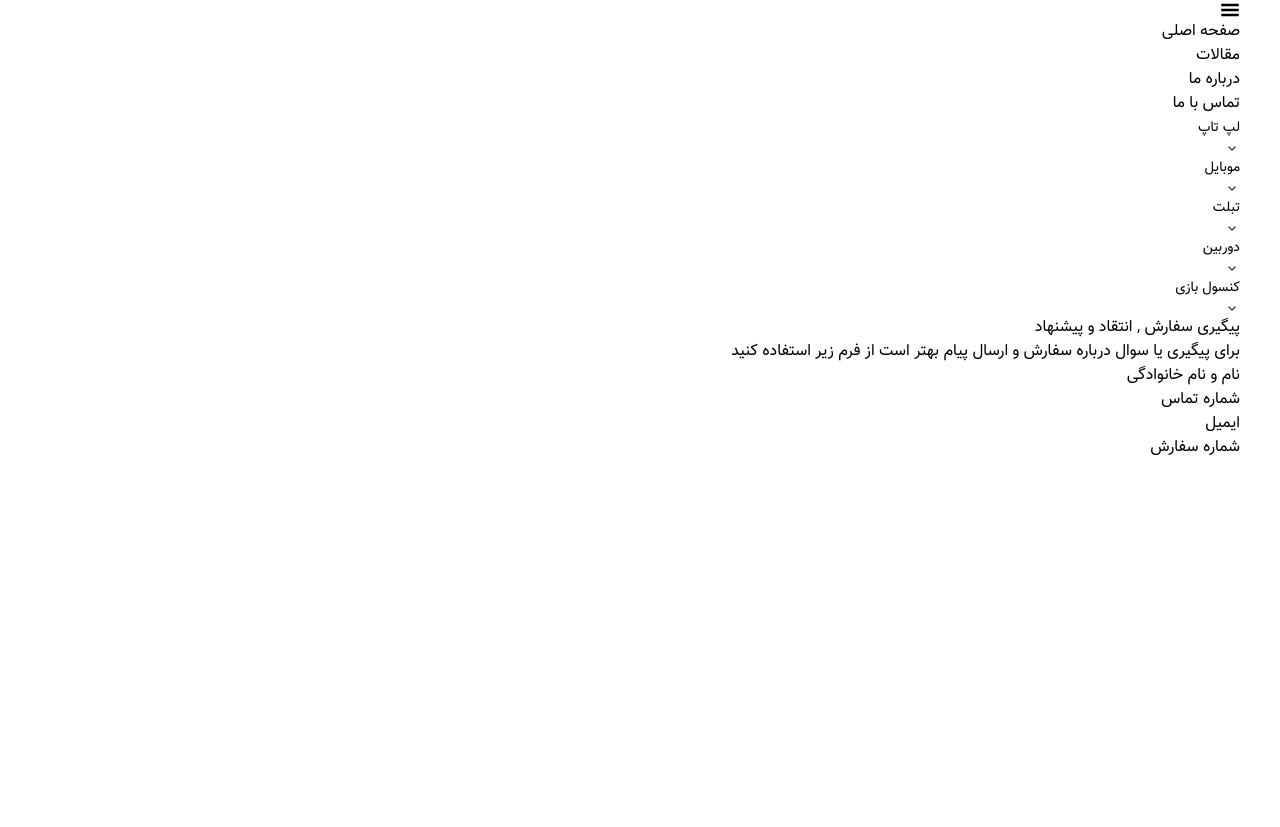
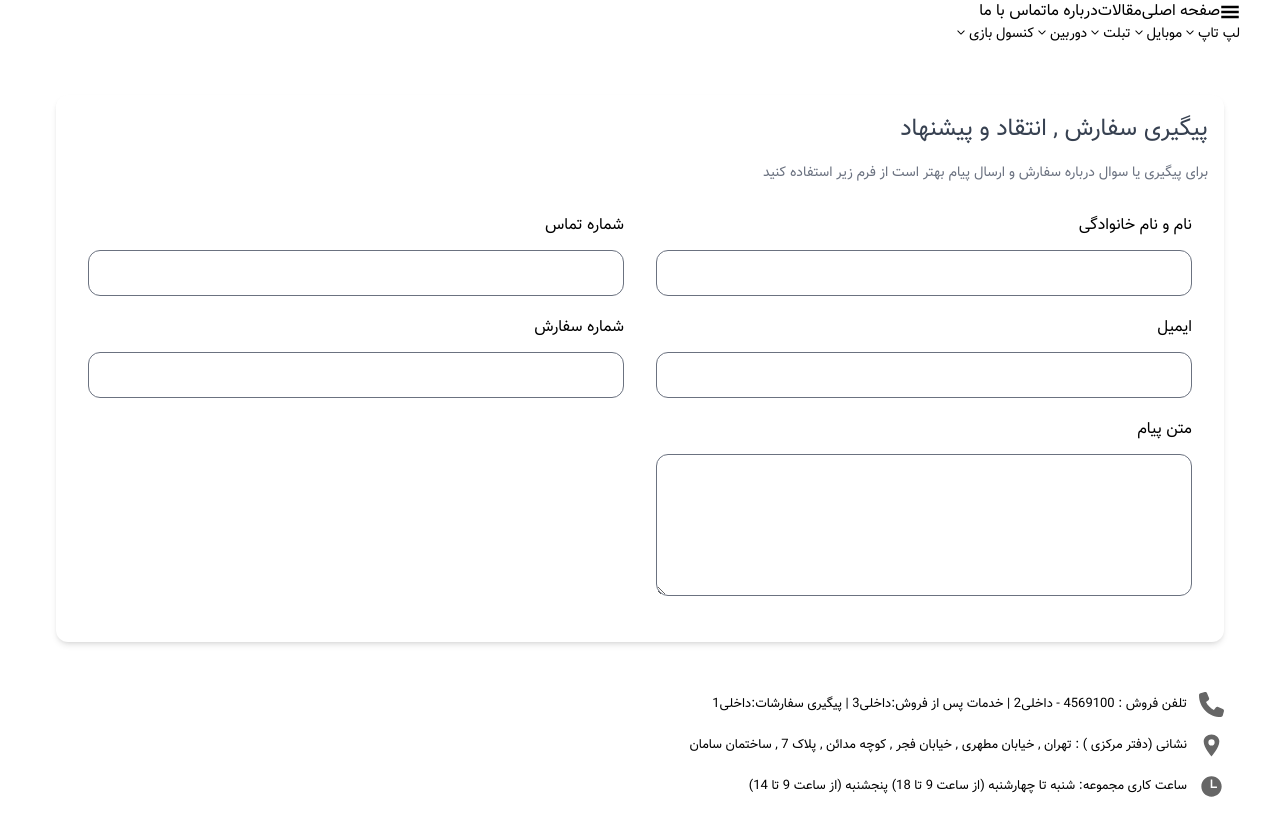
Before and after one commit to saman-tofighian/Next-Project, a Next.js app: page /contact in a window 1280 px wide. Before the commit the page ends 800 px from the top, so only its background shows below. Built offline with nearby package versions, Linux system fonts and the light colour scheme.

Commit message:
add style of contact-page

```diff
--- a/src/pages/contact/index.jsx
+++ b/src/pages/contact/index.jsx
@@ -1,31 +1,85 @@
+import { FaPhone } from "react-icons/fa6";
+import { IoLocationSharp } from "react-icons/io5";
+import { IoTimeSharp } from "react-icons/io5";
+
 function Contact() {
   return (
     <section className="max-w-[1200px] mx-auto">
-      <div>
-        <h3>پیگیری سفارش , انتقاد و پیشنهاد</h3>
-        <p>
+      <div className="bg-white shadow-md my-[50px] mx-4 p-4 rounded-xl">
+        <h3 className="text-gray-700 mb-4 text-[1.5rem]">
+          پیگیری سفارش , انتقاد و پیشنهاد
+        </h3>
+        <p className="text-[14px] text-gray-500">
           برای پیگیری یا سوال درباره سفارش و ارسال پیام بهتر است از فرم زیر
           استفاده کنید
         </p>
-
-        <form>
-          <div>
+        <form className="my-5 flex flex-wrap">
+          <div className="flex flex-col my-[10px] w-1/2 px-4">
             <label htmlFor="fullName">نام و نام خانوادگی</label>
-            <input type="text" id="fullName" />
+            <input
+              type="text"
+              id="fullName"
+              className="border border-gray-500 p-[10px] rounded-xl mt-3"
+            />
           </div>
-          <div>
+          <div className="flex flex-col my-[10px] w-1/2 px-4">
             <label htmlFor="phone">شماره تماس</label>
-            <input type="text" id="phone" />
+            <input
+              type="text"
+              id="phone"
+              className="border border-gray-500 p-[10px] rounded-xl mt-3"
+            />
           </div>
-          <div>
+          <div className="flex flex-col my-[10px] w-1/2 px-4">
             <label htmlFor="email">ایمیل</label>
-            <input type="text" id="email" />
+            <input
+              type="text"
+              id="email"
+              className="border border-gray-500 p-[10px] rounded-xl mt-3"
+            />
           </div>
-          <div>
+          <div className="flex flex-col my-[10px] w-1/2 px-4">
             <label htmlFor="order">شماره سفارش</label>
-            <input type="text" id="order" />
+            <input
+              type="text"
+              id="order"
+              className="border border-gray-500 p-[10px] rounded-xl mt-3"
+            />
+          </div>
+          <div className="flex flex-col my-[10px] w-1/2 px-4">
+            <label htmlFor="message">متن پیام</label>
+            <textarea
+              rows="5"
+              id="message"
+              className="border border-gray-500 p-[10px] rounded-xl mt-3"
+            ></textarea>
           </div>
         </form>
+      </div>
+      <div className="mb-7">
+        <div className="flex items-center gap-3 px-4 my-4">
+          <FaPhone size="25px" color="#666" />
+          <p className="text-[13px]">
+            تلفن فروش : 4569100 - داخلی2 | خدمات پس از فروش:داخلی3 | پیگیری
+            سفارشات:داخلی1
+          </p>
+        </div>
+
+        <div className="flex items-center gap-3 px-4 my-4">
+          <IoLocationSharp size="25px" color="#666" />
+          <p className="text-[13px]">
+            نشانی (دفتر مرکزی ) : تهران , خیابان مطهری , خیابان فجر , کوچه مدائن
+            , پلاک 7 , ساختمان سامان
+          </p>
+        </div>
+
+        <div className="flex items-center gap-3 px-4 my-4">
+          <IoTimeSharp size="25px" color="#666" />
+          <p className="text-[13px]">
+            ساعت کاری مجموعه: شنبه تا چهارشنبه (از ساعت 9 تا 18) پنجشنبه (از
+            ساعت 9 تا 14)
+          </p>
+        </div>
       </div>
     </section>
   );
```
